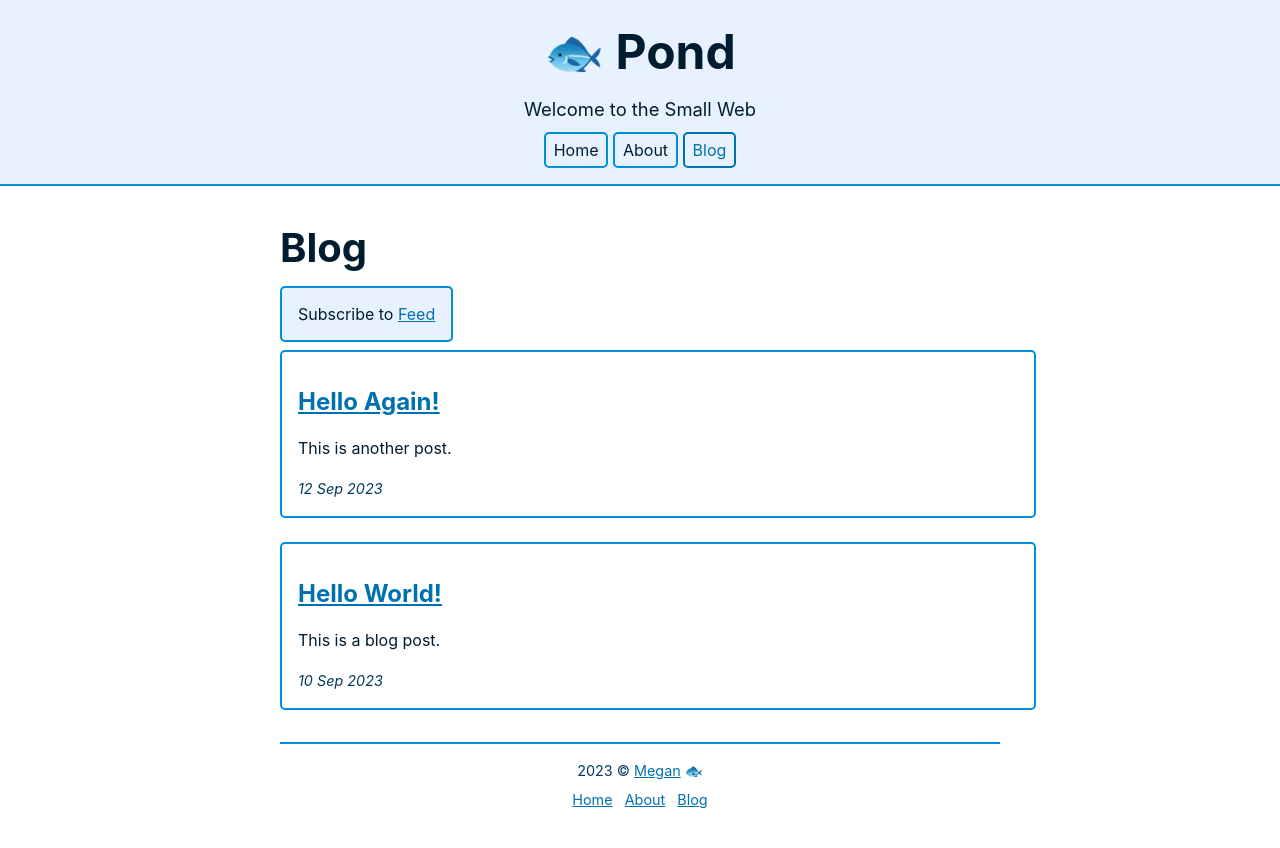
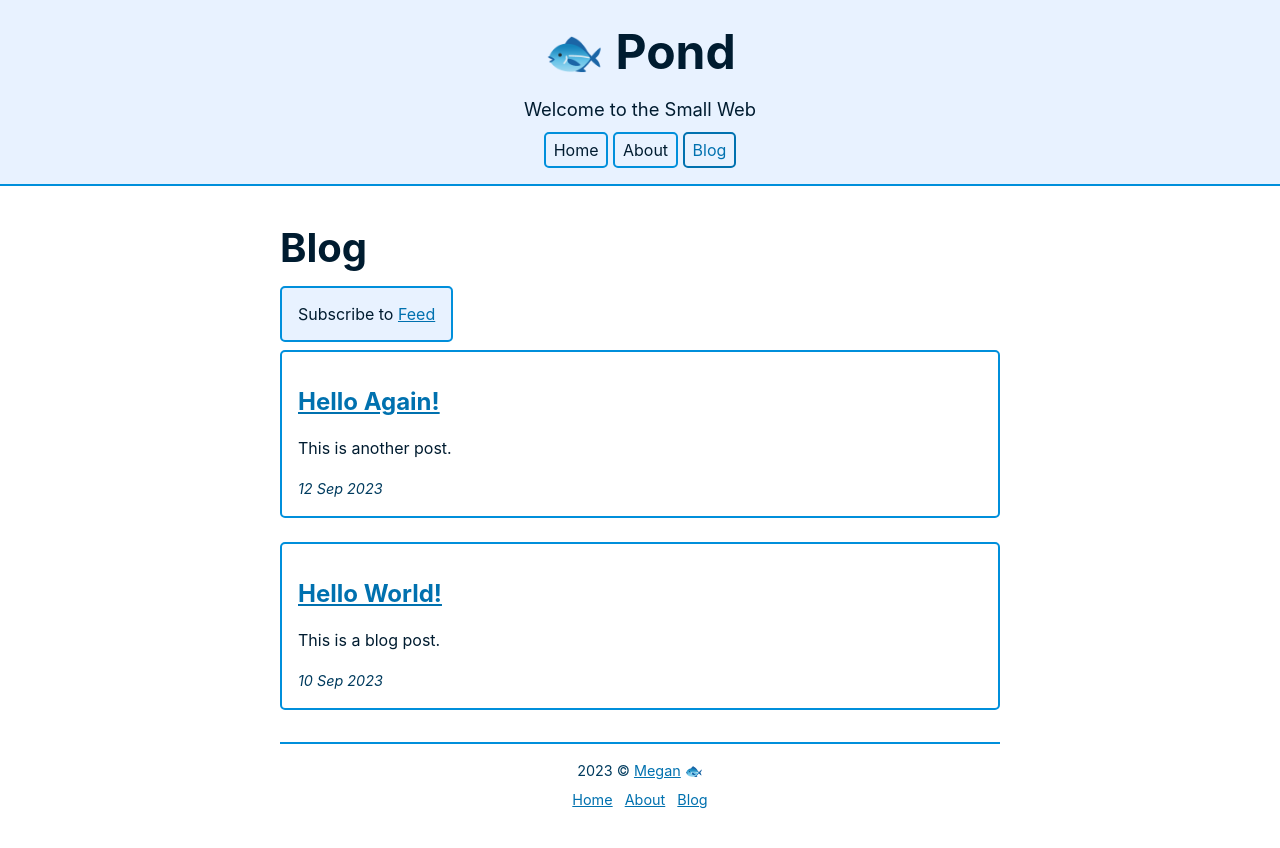
Before and after one commit to megdna/pond, a Jekyll site: the page built from blog.md, in a window 1280 px wide. Shown: the top 848 px of the page. Built offline with Jekyll 4.4.1, drawn with Linux system fonts in a browser that asks for light colours.

Commit message:
Update theme

```diff
--- a/blog.md
+++ b/blog.md
@@ -4,7 +4,7 @@
 title: Blog
 image: /images/blue.jpg
 ---
-<notice>Subscribe to <a href="{{ site.baseurl }}/feed" target="_blank">Feed</a></notice>
+<description>Subscribe to <a href="{{ site.baseurl }}/feed" target="_blank">Feed</a></description>
 
 {% for post in site.posts %}
 <article>
--- a/style.css
+++ b/style.css
@@ -189,19 +189,15 @@
 }
 
 /* Special elements */
-article, aside, details, notice, pre {
+article, aside, description, details, pre {
   border: 2px solid var(--border);
   border-radius: 5px;
   margin: 1.5rem 0;
   padding: 1rem;
 }
 
-aside, details, notice, pre {
+aside, description, details, pre {
   background-color: var(--bg-box);
-}
-
-article {
-  width: 100%;
 }
 
 aside {
@@ -235,6 +231,10 @@
 pre {
   max-width: 100%;
   overflow: auto;
+}
+
+description {
+  width: 100%;
 }
 
 details {
```
